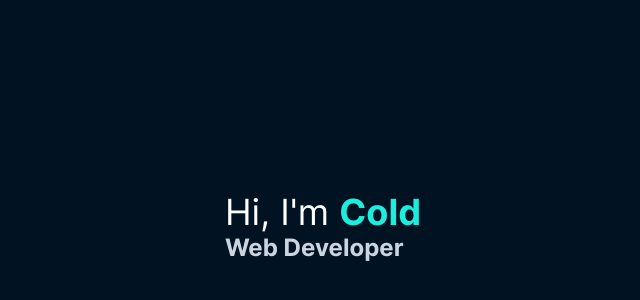
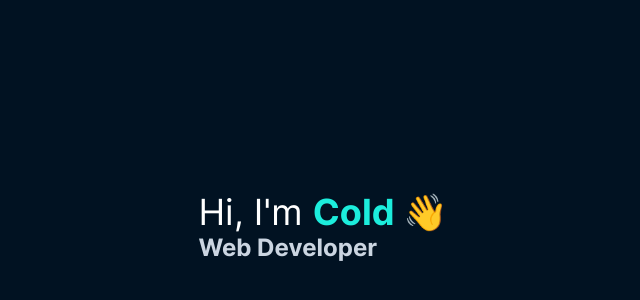
Before and after one commit to cColds/portfolio, a React (Vite) app: page / in a window 1280 px wide. Shown: the part 172-472 px from the top of the page, without its empty margins (317-957 px from the left). Built offline with nearby package versions, Linux system fonts and the light colour scheme.

Commit message:
Add wave animation

```diff
--- a/src/components/Hero.tsx
+++ b/src/components/Hero.tsx
@@ -1,9 +1,14 @@
 function Hero() {
   return (
     <div>
-      <h1 className="text-4xl">
-        Hi, I'm <span className="font-inter-bold text-accent">Cold</span>
-      </h1>
+      <div className="flex gap-2 text-4xl">
+        <h1>
+          Hi, I'm <span className="font-inter-bold text-accent">Cold</span>
+        </h1>
+        <span className="animate-[wiggle_2s_infinite] [transform-origin:70%_70%] inline-block">
+          👋
+        </span>
+      </div>
       <h2 className="text-slate-300 font-inter-bold text-2xl">Web Developer</h2>
     </div>
   );
--- a/tailwind.config.js
+++ b/tailwind.config.js
@@ -9,6 +9,18 @@ export default {
         accent: "var(--accent)",
       },
 
+      keyframes: {
+        wiggle: {
+          "0%": { transform: "rotate(0)" },
+          "10%": { transform: "rotate(-15deg)" },
+          "20%": { transform: "rotate(16deg)" },
+          "30%": { transform: "rotate(-15deg)" },
+          "40%": { transform: "rotate(12deg)" },
+          "50%": { transform: "rotate(0)" },
+          "100%": { transform: "rotate(0)" },
+        },
+      },
+
       fontFamily: {
         "inter-bold": ["var(--inter-bold)", "system-ui", "-apple-system"],
       },
```
